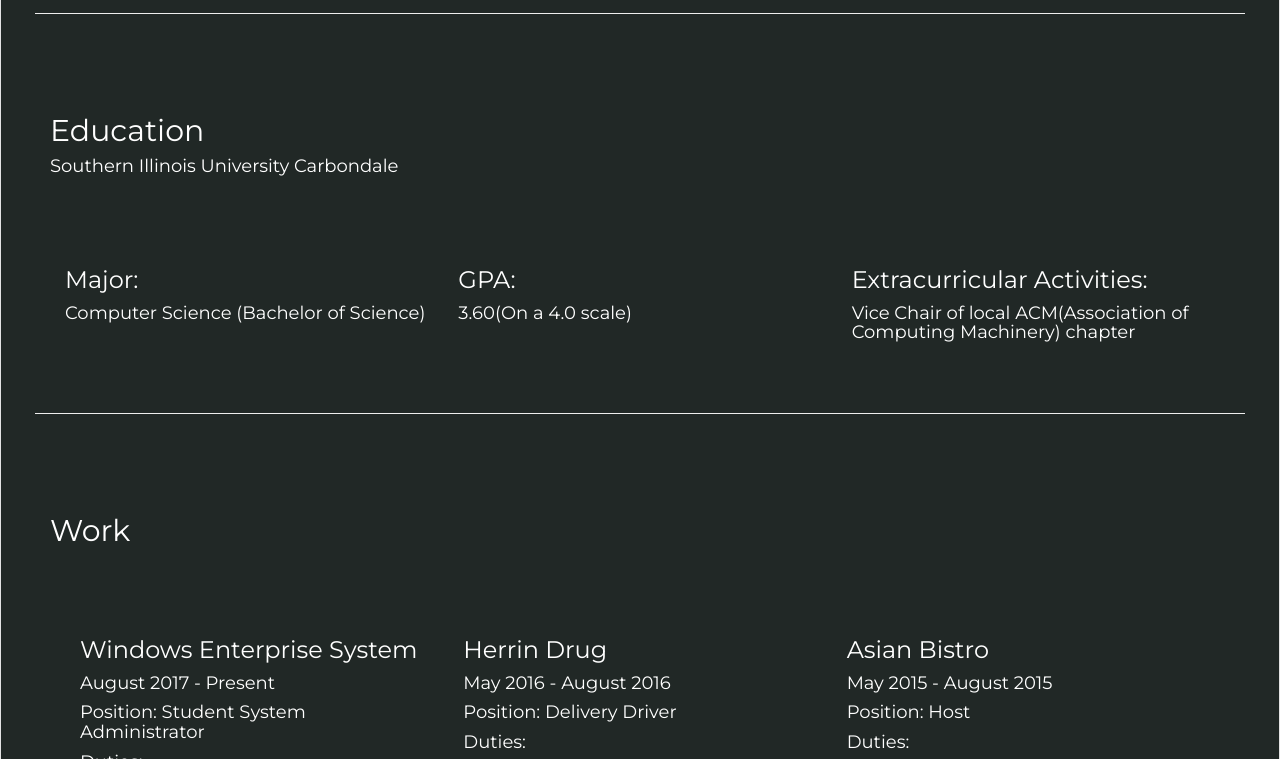
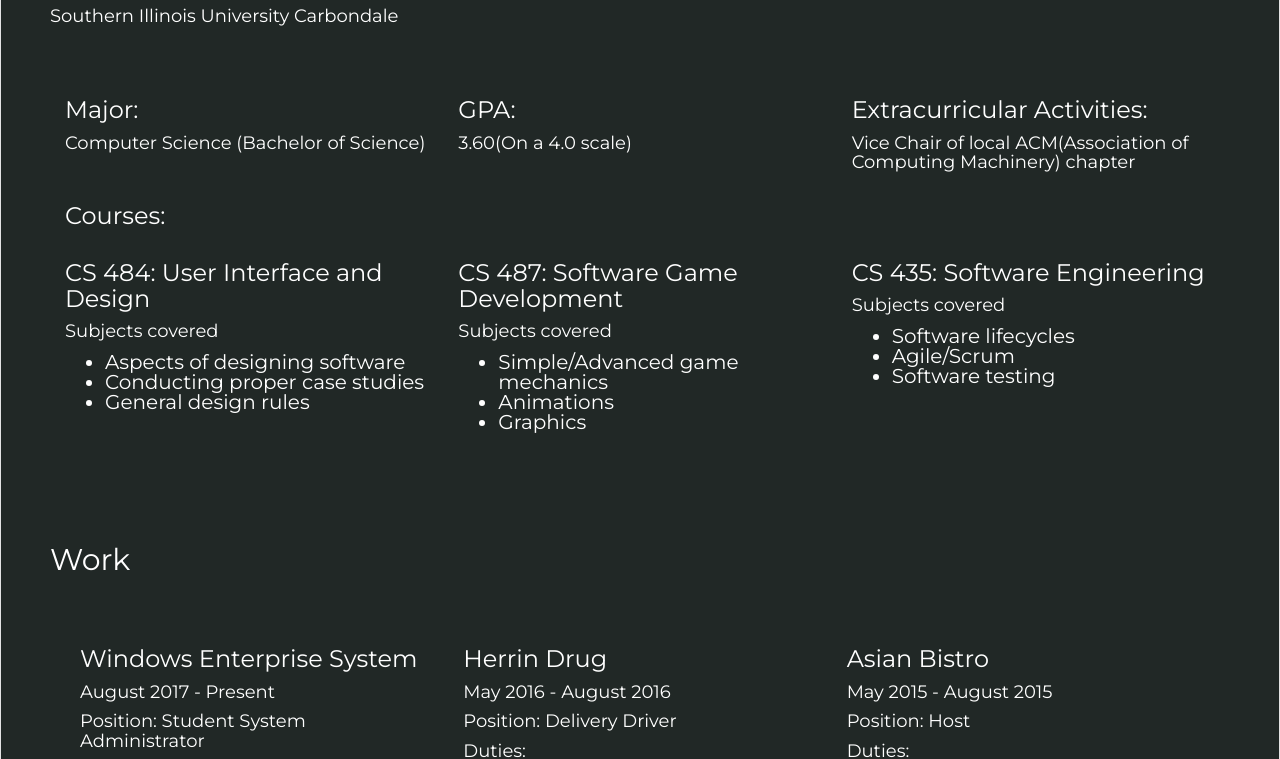
Before and after one commit to adambarron15/CS484_Project, a plain HTML site: page index.html in a window 1280 px wide. Shown: the part 1454-2213 px from the top of the page. Drawn offline with nearby package versions, Linux system fonts and the light colour scheme.

Commit message:
Added courses to education section

```diff
--- a/index.html
+++ b/index.html
@@ -34,8 +34,8 @@
   .container-fluid {
       padding-top: 70px;
       padding-bottom: 30px;
-      margin-top: -10px;
-     margin-bottom: -10px;
+     margin-top: -30px;
+     margin-bottom: -30px;
   }
   .navbar {
       padding-top: 15px;
@@ -82,12 +82,10 @@
   <img src="profile.jpg" class="img-responsive img-circle margin" style="display:inline" alt="Profile Picture" width="350" height="350">
   <h2>Computer Scientist</h2>
 </div>
-<br>
 <div class="container-fluid bg-1 well" id="About" style="background-color:#330e44">
   <h1 class="margin text-left">About</h1>
   <h4>Currently a Senior at Southern Illinois University Carbondale.<br> I have been prgramming for a little over five years now, my main<br> strengths being software engineering, web development and game development.</h4>
 </div>
-
 <div class="container-fluid bg-1 text-left well" id="Resume">
     <h1>Resume</h1>
     <div class="container-fluid bg-1 text-left">
@@ -134,6 +132,38 @@
                      <div class="col-sm-4 ">
                          <h3>Extracurricular Activities:</h3>
                          <h4>Vice Chair of local ACM(Association of Computing Machinery) chapter</h4>
+                    </div>
+                </div>
+            <div>
+                <h3>Courses:</h3>
+                <div class="row">
+                    <div class="col-sm-4 ">
+                        <h3>CS 484: User Interface and Design</h3>
+                         <h4>Subjects covered</h4>
+                            <ul>
+                                <li>Aspects of designing software</li>
+                                <li>Conducting proper case studies</li>
+                                <li>General design rules</li>
+                           </ul>
+                    </div>
+                    <div class="col-sm-4 ">
+                        <h3>CS 487: Software Game Development</h3>
+                         <h4>Subjects covered</h4>
+                            <ul>
+                                <li>Simple/Advanced game mechanics </li>
+                                <li>Animations</li>
+                                <li>Graphics</li>
+                           </ul>
+                    </div>
+                     <div class="col-sm-4 ">
+                       <h3>CS 435: Software Engineering</h3>
+                         <h4>Subjects covered</h4>
+                            <ul>
+                                <li>Software lifecycles</li>
+                                <li>Agile/Scrum</li>
+                                <li>Software testing</li>
+                           </ul>
+                    </div>
                 </div>
             </div>
            </div>
@@ -184,33 +214,24 @@
 </div>
 
 
-
 <div class="container-fluid bg-1 text-left well" id="Projects" style="background-color:#330e44">
     <h1>Projects</h1>
     <div class="container-fluid bg-1 text-center" style="background-color:#330e44">
-            <a href="https://github.com/mmueller536/CSS_Syntax_Analyzer">
-             <div class="col-md-3 well" style="color:#f5f6f7; background-color:#212826; border-width: medium; margin: 50px;">
-              <img src="CSSSyntax.png" class="img-responsive margin" style="display:inline;" alt="CSS Syntax Analyzer" width="400">
+            <div class="col-md-3 well" style="background-color:#212826; border-width: medium; margin: 50px;">
               <h3>CSS Syntax Analyzer</h3>
               <h4>Synopsis: Built a syntax analyzer for CSS code, using Java</h4>
             </div>
-             </a>
             <div class="col-md-3 well" style="background-color:#212826; border-width: medium; margin: 50px;">
-              <img src="SoulSaver.png" class="img-responsive margin" style="display:inline;" alt="Soul Saver" width="250" height="250">
               <h3>Soul Saver</h3>
               <h4>Synopsis: Created a 2D pixelated game in Java</h4>
             </div>
-              <a href="https://github.com/adambarron15/PhoneOS_Processing">
-             <div class="col-md-3 well" style="color:#f5f6f7; background-color:#212826; border-width: medium; margin: 50px;">
-                 <img src="PhoneOS.png" class="img-responsive margin" style="display:inline;" alt="PhoneOS" width="140" height="115" >
+            <div class="col-md-3 well" style="background-color:#212826; border-width: medium; margin: 50px; padding-bottom: -10px;">
+                <img src="PhoneOS.png" class="img-responsive img-circle margin" style="display:block;" alt="PhoneOS" width="10" height="10">
               <h3>Phone OS Design</h3>
               <h4>Synopsis: Crafted a design for a phone operating system, using Processing</h4>
             </div>
-             </a>
     </div>
 </div>
-
-
 
 <div class="container-fluid bg-1 text-left well" id="ContactMe">
   <h1 class="margin">Contact Me</h1>
```
Lines whose indentation alone changed are shown as unchanged.
